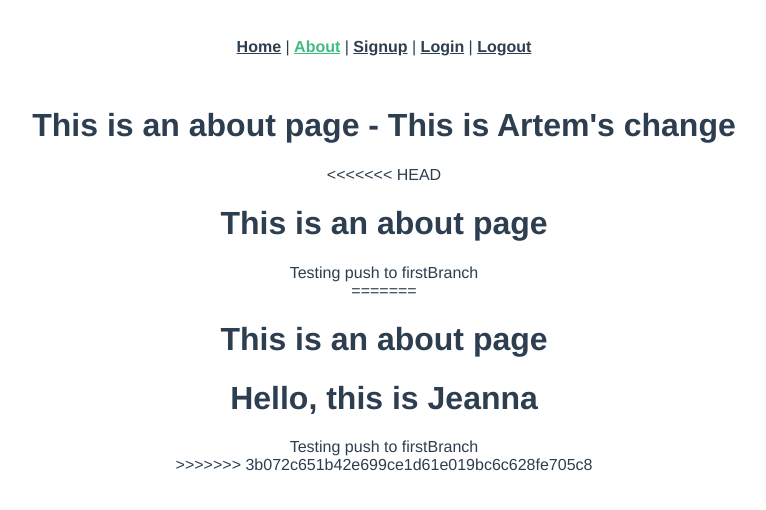
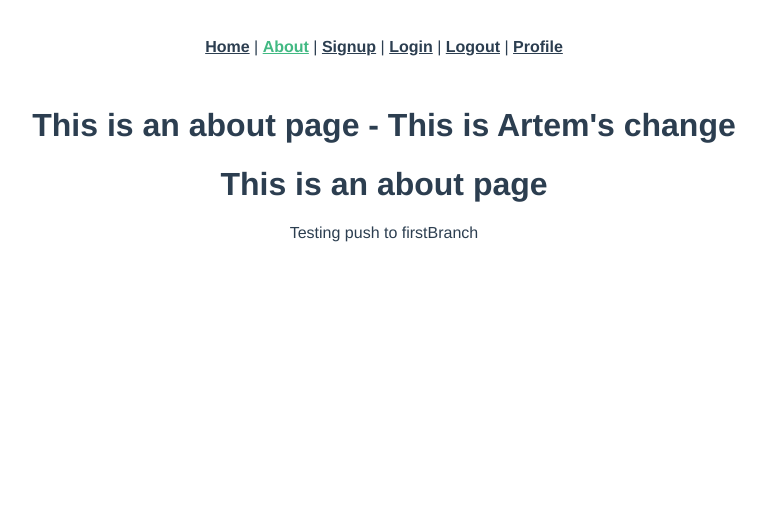
Before and after one commit to thompson-jacob/groupApiProjectFrontendPersonalResume, a Vue app: page /about in a window 1280 px wide. Shown: the top 510 px of the page, without its empty margins (256-1022 px from the left). Built offline with nearby package versions, Linux system fonts and the light colour scheme.

Commit message:
bug fix, test data working on localhost

```diff
--- a/src/App.vue
+++ b/src/App.vue
@@ -9,6 +9,8 @@
     <router-link to="/Login">Login</router-link>
     |
     <router-link to="/Logout">Logout</router-link>
+    |
+    <router-link to="/Profile">Profile</router-link>
 
 
   </div>
--- a/src/views/About.vue
+++ b/src/views/About.vue
@@ -1,17 +1,9 @@
 <template>
   <div class="about">
     <h1>This is an about page - This is Artem's change</h1>
-<<<<<<< HEAD
     <h1>This is an about page</h1>
     <div>{{ message }} </div>
 
-=======
-
-    <h1>This is an about page</h1>
-
-    <h1>Hello, this is Jeanna</h1>
-    <div>{{ message }}</div>
->>>>>>> 3b072c651b42e699ce1d61e019bc6c628fe705c8
   </div>
 </template>
 
--- a/src/views/Profile.vue
+++ b/src/views/Profile.vue
@@ -2,7 +2,7 @@
 
 <div class="profile">
   <p> {{ student }} </p>
-  <!-- <p> {{ student.last_name }} </p> -->
+  <p> {{ student.last_name }} </p>
 
 
   </div>
@@ -12,7 +12,6 @@
 
 <script>
 
-import axios from "axios";
 
 export default {
   data: function() {
@@ -33,7 +32,7 @@ export default {
     };
   },
   created: function() {
-     // <!-- this.etc -->
+     //
   },
   methods: {
     showStudent: function(student) {
```
